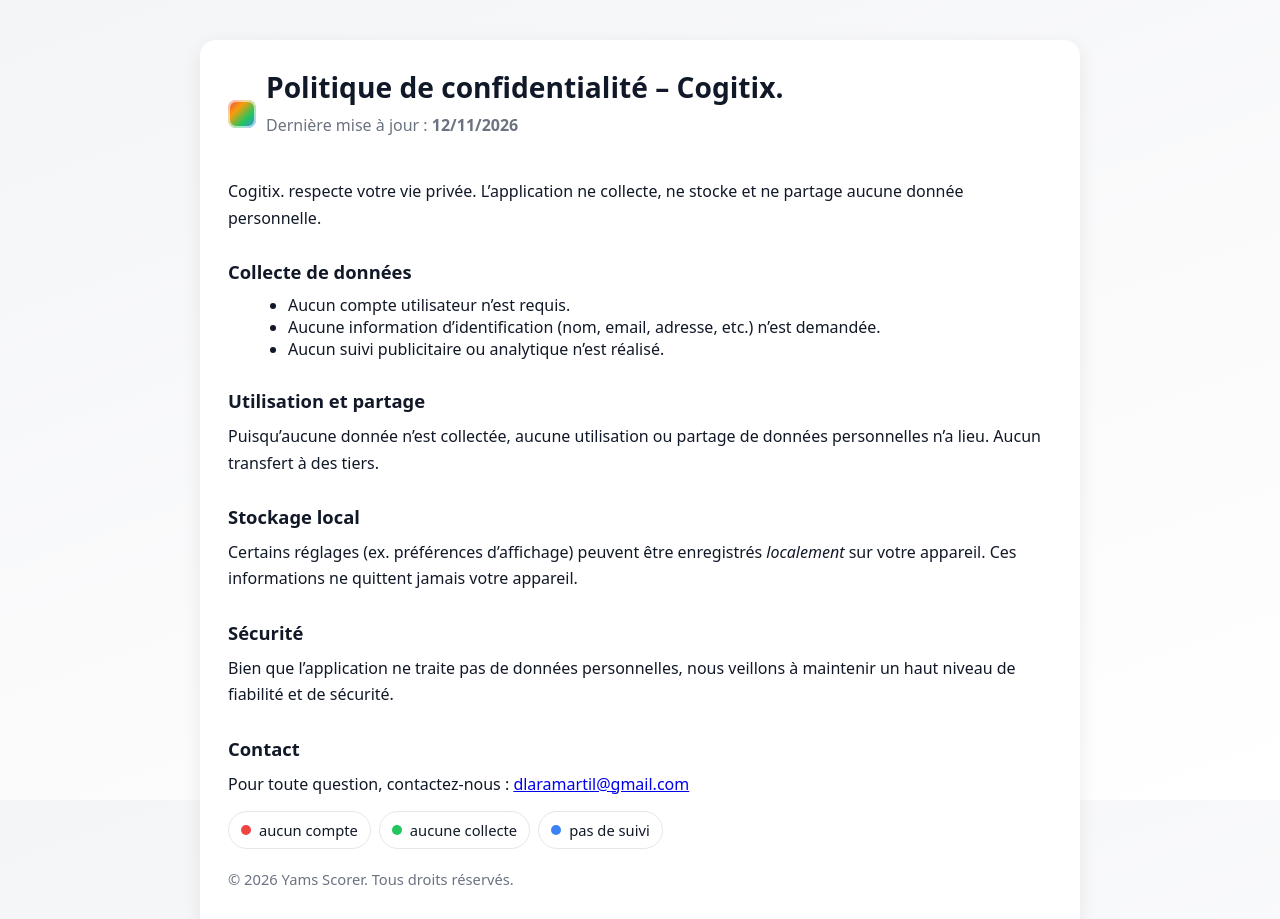
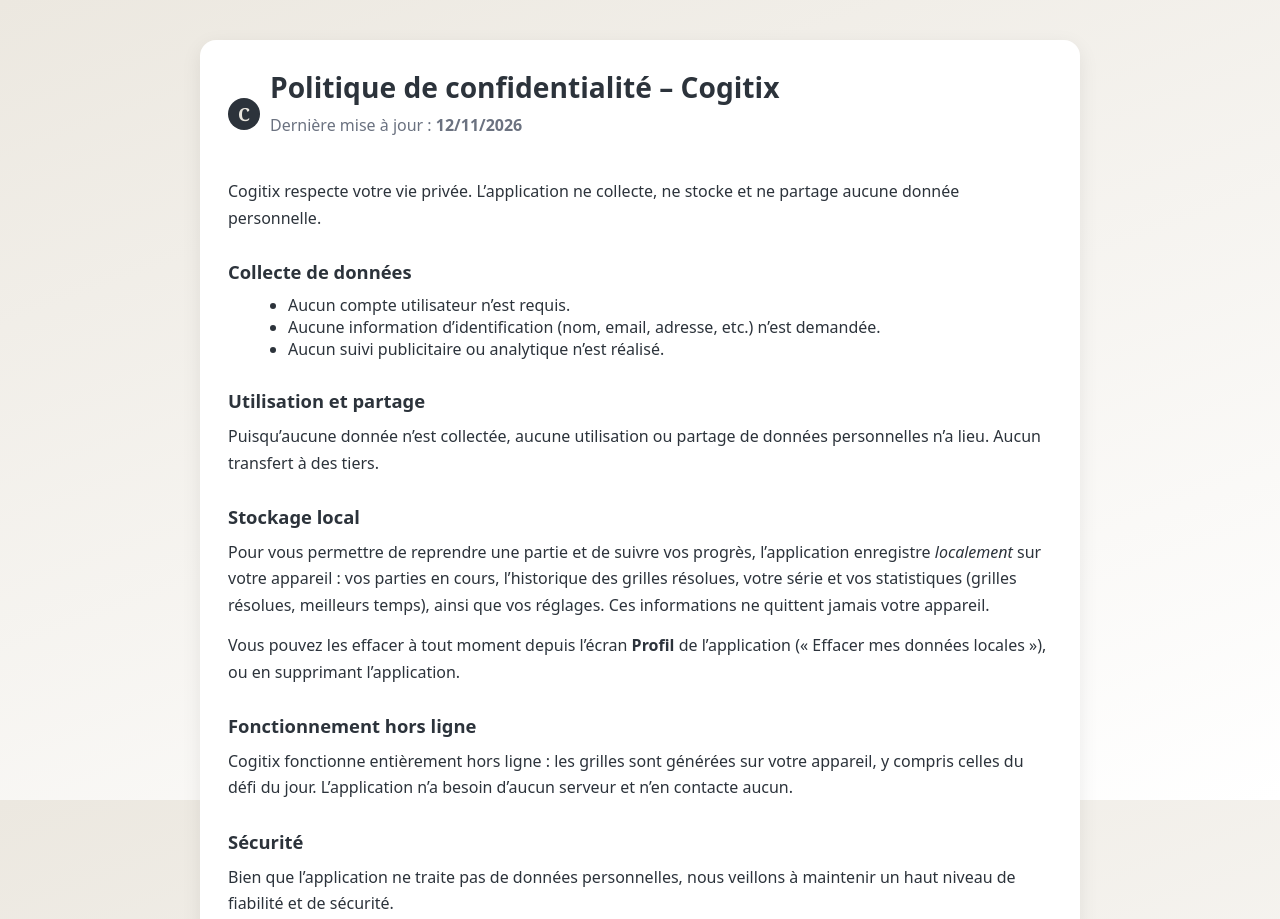
Before and after one commit to dlaramartil/politique-confidentialite-scorer, a plain HTML site: page cogitix.html in a window 1280 px wide. Shown: the top 919 px of the page. Drawn offline with Linux system fonts and the light colour scheme.

Commit message:
Cogitix : corrige la politique de confidentialité (nom, stockage local, charte)

```diff
--- a/cogitix.html
+++ b/cogitix.html
@@ -5,20 +5,20 @@
   <meta name="viewport" content="width=device-width, initial-scale=1" />
   <title>Politique de confidentialité – Cogitix</title>
   <meta name="description" content="Politique de confidentialité de l’application Cogitix." />
-  <meta property="og:title" content="Politique de confidentialité – Cogitix." />
-  <meta property="og:description" content="Cogitix. ne collecte aucune donnée personnelle. Aucun compte, aucun suivi, aucune publicité." />
+  <meta property="og:title" content="Politique de confidentialité – Cogitix" />
+  <meta property="og:description" content="Cogitix ne collecte aucune donnée personnelle. Aucun compte, aucun suivi, aucune publicité." />
   <meta property="og:type" content="website" />
   <meta name="robots" content="noindex,nofollow" />
   <style>
     :root{
-      --bg:#f4f5f7;          /* lightGray app */
+      --bg:#ece8e0;          /* craie */
       --card:#ffffff;
-      --text:#111827;        /* near-black */
-      --muted:#6b7280;       /* gray-500 */
-      --primary:#ef4444;     /* red */
-      --accent:#22c55e;      /* green */
-      --yellow:#f59e0b;      /* yellow */
-      --blue:#3b82f6;        /* blue */
+      --text:#2c333b;        /* ardoise */
+      --muted:#6b7280;       /* gris */
+      --primary:#d85a30;     /* terracotta */
+      --accent:#7ca87c;      /* sauge */
+      --yellow:#d9a441;      /* ocre */
+      --blue:#2c333b;        /* ardoise */
       --radius:16px;
       --shadow:0 6px 20px rgba(0,0,0,.08);
     }
@@ -41,7 +41,8 @@
     .brand{
       display:flex; align-items:center; gap:10px; margin-bottom:18px
     }
-    .logo{width:28px; height:28px; border-radius:8px; background:linear-gradient(135deg,var(--primary),var(--yellow),var(--accent),var(--blue)); box-shadow:inset 0 0 0 2px rgba(255,255,255,.6)}
+    .logo{width:32px; height:32px; border-radius:50%; background:#2c333b; color:#eae7df; display:flex; align-items:center; justify-content:center; font:700 18px Georgia, "Times New Roman", serif}
+    a{color:var(--primary)}
     .badges{display:flex; gap:8px; flex-wrap:wrap; margin:10px 0 0}
     .muted{color:var(--muted)}
     .small{font-size:.92rem}
@@ -51,14 +52,14 @@
   <main class="wrap">
     <section class="card">
       <div class="brand">
-        <div class="logo" aria-hidden="true"></div>
+        <div class="logo" aria-hidden="true">C</div>
         <div>
-          <h1>Politique de confidentialité – Cogitix.</h1>
-          <p class="subtitle">Dernière mise à jour : <strong><span id="last-updated">[JJ/MM/AAAA]</span></strong></p>
+          <h1>Politique de confidentialité – Cogitix</h1>
+          <p class="subtitle">Dernière mise à jour : <strong><span id="last-updated">12/11/2026</span></strong></p>
         </div>
       </div>
 
-      <p>Cogitix. respecte votre vie privée. L’application ne collecte, ne stocke et ne partage aucune donnée personnelle.</p>
+      <p>Cogitix respecte votre vie privée. L’application ne collecte, ne stocke et ne partage aucune donnée personnelle.</p>
 
       <h2>Collecte de données</h2>
       <ul>
@@ -71,7 +72,11 @@
       <p>Puisqu’aucune donnée n’est collectée, aucune utilisation ou partage de données personnelles n’a lieu. Aucun transfert à des tiers.</p>
 
       <h2>Stockage local</h2>
-      <p>Certains réglages (ex. préférences d’affichage) peuvent être enregistrés <em>localement</em> sur votre appareil. Ces informations ne quittent jamais votre appareil.</p>
+      <p>Pour vous permettre de reprendre une partie et de suivre vos progrès, l’application enregistre <em>localement</em> sur votre appareil : vos parties en cours, l’historique des grilles résolues, votre série et vos statistiques (grilles résolues, meilleurs temps), ainsi que vos réglages. Ces informations ne quittent jamais votre appareil.</p>
+      <p>Vous pouvez les effacer à tout moment depuis l’écran <strong>Profil</strong> de l’application (« Effacer mes données locales »), ou en supprimant l’application.</p>
+
+      <h2>Fonctionnement hors ligne</h2>
+      <p>Cogitix fonctionne entièrement hors ligne : les grilles sont générées sur votre appareil, y compris celles du défi du jour. L’application n’a besoin d’aucun serveur et n’en contacte aucun.</p>
 
       <h2>Sécurité</h2>
       <p>Bien que l’application ne traite pas de données personnelles, nous veillons à maintenir un haut niveau de fiabilité et de sécurité.</p>
@@ -86,7 +91,7 @@
       </div>
 
       <footer>
-        <p class="muted small">© <span id="year"></span> Yams Scorer. Tous droits réservés.</p>
+        <p class="muted small">© <span id="year"></span> Cogitix. Tous droits réservés.</p>
       </footer>
     </section>
   </main>
```
